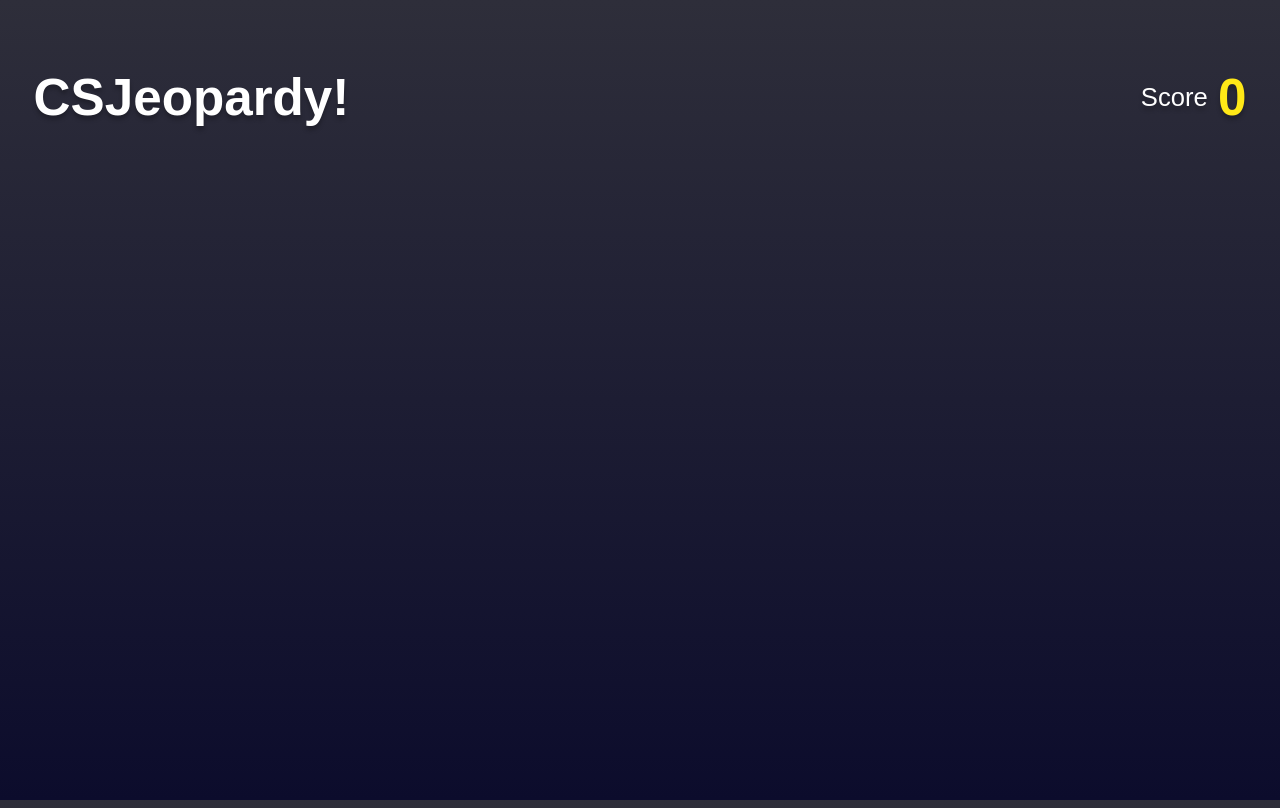
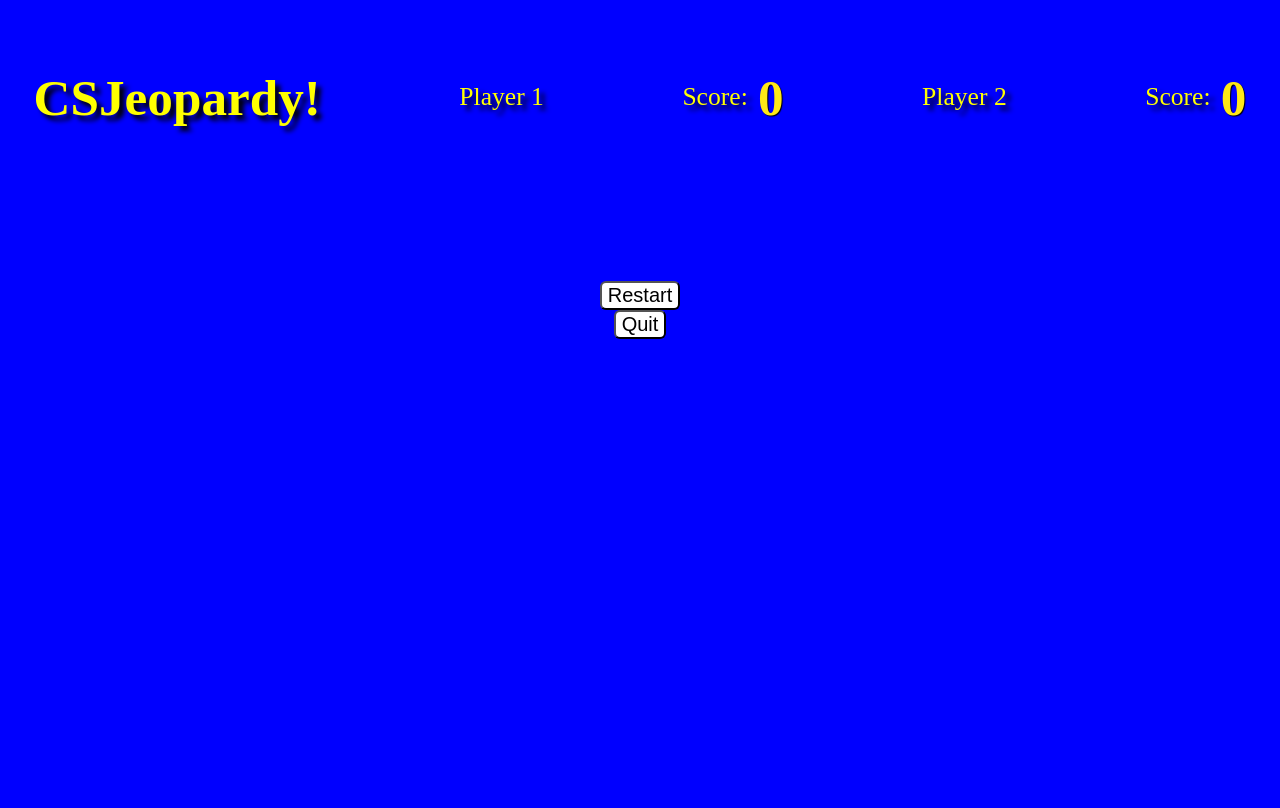
Before and after one commit to tok2556/CSJeopardy, a PHP site: page /game.php in a window 1280 px wide. Run offline with PHP 8.4, Linux system fonts and the light colour scheme.

Commit message:
Update game.php

```diff
--- a/game.php
+++ b/game.php
@@ -2,14 +2,26 @@
 
 	<header class="top-header">
 		<h1>CSJeopardy!</h1>
-    	<p class="score">Score <span class="score-count"></span></p>
+      <span class="player" data-player="p1" contenteditable="true">Player 1</span>
+      <p class="score1">Score: <span class="score1-count"></span></p>
+      <span class="player" data-player="p2" contenteditable="true">Player 2</span>
+		<p class="score2">Score: <span class="score2-count"></span></p>
    </header>
 
    <!-- container for the board -->
    <div class="board">
       <!-- categories get injected here -->
    </div>
-
+<br>
+</br>
+<br>
+</br>
+   <div class="form-row mb-8">
+      <input type="button" onclick="window.location.href='game.php';" class="btn btn-warning btn-lg" value="Restart">
+   </div>
+   <div class="form-row mb-9">
+      <input type="button" onclick="window.location.href='jeopardyWelcomepage.php';" class="btn btn-warning btn-lg" value="Quit"/>
+   </div>
    	<!-- invisible container for the card prompt -->
     <div class="card-modal">
        <div class=card-modal-inner>
@@ -37,7 +49,7 @@
    --spooky-orange: #ad4e08;
    --spooky-orange-text: #fffec8;
    --gap: 0.1em;
-   --text-shadow: 0px 4px 4px rgba(0, 0, 0, 0.25);
+   --text-shadow: black 5px 5px 5px ;
 }
 
 * {
@@ -49,13 +61,12 @@ html, body {
 }
 
 body {
-   font-family: sans-serif;
-   // background: #222;
-   color: white;
+   font-family: "Korinna";
+   background: #0000ff;
+   color: yellow;
    font-size: 2vw;
    text-align: center;
    padding: 1em;
-   background: linear-gradient(180deg, #2E2E3A 0%, #0C0C2C 100%);
 }
 
 .top-header {
@@ -64,17 +75,28 @@ body {
    align-items: center;
    text-shadow: var(--text-shadow);
 }
-.score {
+.score1 {
    display: flex;
    align-items: center;
 }
-.score-count {
+.score1-count {
    color: var(--yellow);
    font-size: 2em;
    font-weight:bold;
+   text-shadow: Black 1px 1px 1px;
    margin-left: 0.2em;
 }
-
+.score2 {
+   display: flex;
+   align-items: center;
+}
+.score2-count {
+   color: var(--yellow);
+   font-size: 2em;
+   font-weight:bold;
+   text-shadow: Black 1px 1px 1px;
+   margin-left: 0.2em;
+}
 .column ul {
    list-style-type: none;
    margin: 0;
@@ -91,7 +113,7 @@ body {
 }
 .board .column header {
    text-transform: capitalize;
-   background: var(--blue);
+   background: #191970;
    text-align: center;
    margin-bottom: 1em;
    height: 3em;
@@ -118,9 +140,17 @@ body {
    text-shadow: var(--text-shadow);
    font-weight:bold;
 }
+.board .column button:hover {
+background-color: #00ffff	;
+color: black;
+text-shadow: none;
+}
 .board .column button.used {
    visibility: hidden;
 }
+
+input {background-color: White; border-radius: 6px; text-align: center; font-size: 20px;}
+input:hover {background-color: #ffff33; color: black;}
 
 .card-modal {
    opacity: 0;
@@ -203,7 +233,7 @@ body {
 </style>
 
 		<script>
-			class TriviaGameShow {
+			class Jeopardy {
    				constructor(element, options={}) {
 
       			//Which categories we should use (or use default is nothing provided)
@@ -215,11 +245,13 @@ body {
 
       //State
       this.currentClue = null;
-      this.score = 0;
+      this.score1 = 0;
+      this.score2 = 0;
 
       //Elements
       this.boardElement = element.querySelector(".board");
-      this.scoreCountElement = element.querySelector(".score-count");
+      this.score1CountElement = element.querySelector(".score1-count");
+      this.score2CountElement = element.querySelector(".score2-count");
       this.formElement = element.querySelector("form");
       this.inputElement = element.querySelector("input[name=user-answer]");
       this.modalElement = element.querySelector(".card-modal");
@@ -242,7 +274,8 @@ body {
       });
 
       //Render initial state of score
-      this.updateScore(0);
+      this.updateScore1(0);
+      this.updateScore2(0);
 
       //Kick off the category fetch
       this.fetchCategories();
@@ -318,9 +351,14 @@ body {
       this.boardElement.appendChild(column);
    }
 
-   updateScore(change) {
-      this.score += change;
-      this.scoreCountElement.textContent = this.score;
+   updateScore1(change) {
+      this.score1 += change;
+      this.score1CountElement.textContent = this.score1;
+   }
+
+   updateScore2(change) {
+      this.score2 += change;
+      this.score2CountElement.textContent = this.score2;
    }
 
    handleClueClick(event) {
@@ -353,7 +391,12 @@ body {
 
       var isCorrect = this.cleanseAnswer(this.inputElement.value) === this.cleanseAnswer(this.currentClue.answer);
       if (isCorrect) {
-         this.updateScore(this.currentClue.value);
+         this.updateScore1(this.currentClue.value);
+      }
+
+      var isCorrect = this.cleanseAnswer(this.inputElement.value) === this.cleanseAnswer(this.currentClue.answer);
+      if (isCorrect) {
+         this.updateScore2(this.currentClue.value);
       }
 
       //Show answer
@@ -401,7 +444,7 @@ function shuffle(a) {
     return a;
 }
 
-const game = new TriviaGameShow( document.querySelector(".app"), {});
+const game = new Jeopardy( document.querySelector(".app"), {});
 game.initGame();
 
 
```
Lines whose indentation alone changed are shown as unchanged.
